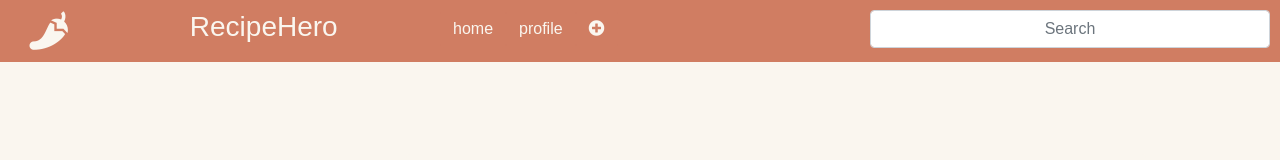
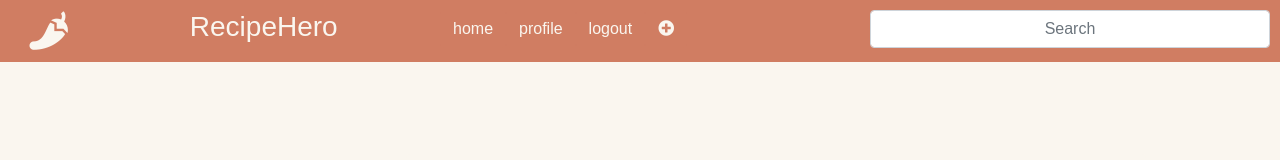
Before and after one commit to ziamah/wbdv-sp21-02-md-client-react, a React (Create React App) app: page /profile/user/1 in a window 1280 px wide. Shown: the top 160 px of the page. Built offline with nearby package versions, Linux system fonts and the light colour scheme; no server answers; a web font is replaced by a local one.

Commit message:
added logout to nav bar

```diff
--- a/src/components/navigation-bar/navigation-links.js
+++ b/src/components/navigation-bar/navigation-links.js
@@ -13,11 +13,15 @@ const NavigationLinks = () => {
             <Link to="/profile">
             <button className="btn wbdv-navbar-btn">profile</button>
             </Link>
+            <button className="btn wbdv-navbar-btn">
+                logout
+            </button>
             <Link to="/new-recipe">
             <button className="btn wbdv-navbar-btn">
                 <i className="fas fa-plus-circle"></i>
             </button>
             </Link>
+
         </>
     )
 }
```
